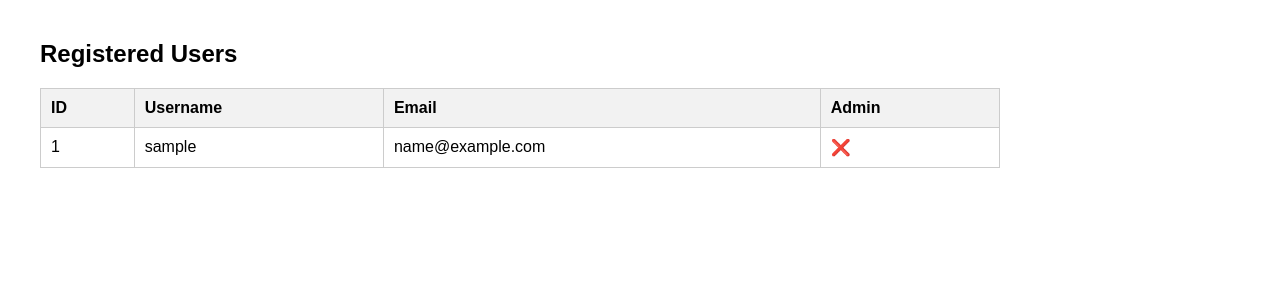
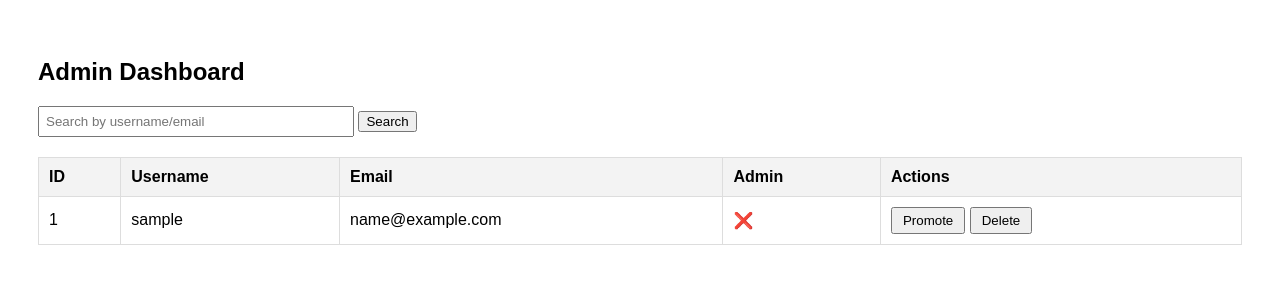
Before and after one commit to lazyserp/Skill, a Python web app: template backend/app/templates/admin_dashboard.html.j2 in a window 1280 px wide. Shown: the top 300 px of the page. Run offline with Jinja, Linux system fonts and the light colour scheme; the template is opened without the code that fills it: most values are stand-ins (such as "Sample title", 1, 10 or a date in 2020).

Commit message:
Upgrade admin dashboard with promote, delete

```diff
--- a/backend/app/templates/admin_dashboard.html.j2
+++ b/backend/app/templates/admin_dashboard.html.j2
@@ -3,18 +3,26 @@
 <head>
     <title>Admin Dashboard</title>
     <style>
-        body { font-family: Arial; margin: 40px; }
-        table { width: 80%; border-collapse: collapse; }
-        th, td { padding: 10px; border: 1px solid #ccc; text-align: left; }
-        th { background-color: #f2f2f2; }
+        body { font-family: Arial; padding: 30px; }
+        input[type="text"] { padding: 6px; width: 300px; }
+        table { width: 100%; border-collapse: collapse; margin-top: 20px; }
+        th, td { padding: 10px; border: 1px solid #ddd; text-align: left; }
+        th { background-color: #f3f3f3; }
+        .actions button { padding: 4px 10px; }
     </style>
 </head>
 <body>
-    <h2>Registered Users</h2>
+    <h2>Admin Dashboard</h2>
+
+    <form method="GET" action="{{ url_for('admin_dashboard') }}">
+        <input type="text" name="search" placeholder="Search by username/email" value="{{ request.args.get('search', '') }}">
+        <button type="submit">Search</button>
+    </form>
+
     <table>
         <thead>
             <tr>
-                <th>ID</th><th>Username</th><th>Email</th><th>Admin</th>
+                <th>ID</th><th>Username</th><th>Email</th><th>Admin</th><th>Actions</th>
             </tr>
         </thead>
         <tbody>
@@ -24,6 +32,20 @@
                 <td>{{ user.username }}</td>
                 <td>{{ user.email }}</td>
                 <td>{{ '✅' if user.is_admin else '❌' }}</td>
+                <td class="actions">
+                    {% if not user.is_admin %}
+                    <form action="{{ url_for('promote_user', user_id=user.id) }}" method="POST" style="display:inline;">
+                        <button type="submit">Promote</button>
+                    </form>
+                    {% else %}
+                    <form action="{{ url_for('demote_user', user_id=user.id) }}" method="POST" style="display:inline;">
+                        <button type="submit">Demote</button>
+                    </form>
+                    {% endif %}
+                    <form action="{{ url_for('delete_user', user_id=user.id) }}" method="POST" style="display:inline;">
+                        <button type="submit" onclick="return confirm('Delete this user?')">Delete</button>
+                    </form>
+                </td>
             </tr>
             {% endfor %}
         </tbody>
```
Also changed, not shown: backend/app/routes.py (+54 -22 lines).
